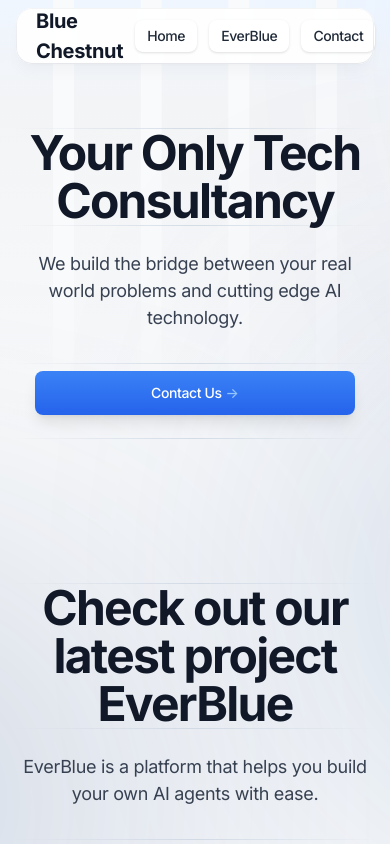
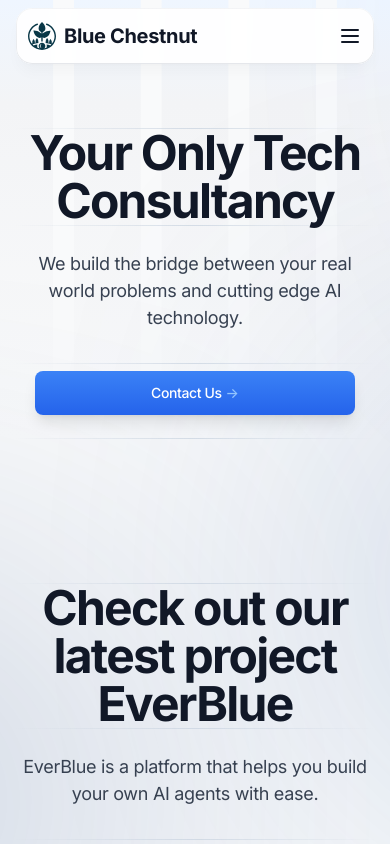
Before and after one commit to Blue-Chestnut/landingpage, a Next.js app: page / in a window 390 px wide. Shown: the top 844 px of the page. Built offline with nearby package versions, Linux system fonts and the light colour scheme.

Commit message:
did some mobile adjustments

```diff
--- a/components/ui/footer.tsx
+++ b/components/ui/footer.tsx
@@ -216,8 +216,11 @@
       </div>
 
       {/* Big text */}
-      <div className="relative -mt-16 h-60 w-full" aria-hidden="true">
-        <div className="pointer-events-none absolute left-1/2 -z-10 -translate-x-1/2 text-center text-[248px] font-bold leading-none before:bg-gradient-to-b before:from-gray-200 before:to-gray-100/30 before:to-80% before:bg-clip-text before:text-transparent before:content-['BlueChestnut'] after:absolute after:inset-0 after:bg-gray-300/70 after:bg-clip-text after:text-transparent after:mix-blend-darken after:content-['BlueChestnut'] after:[text-shadow:0_1px_0_white]">
+      <div
+        className="relative -mt-16 pt-8 sm:pt-3 h-60 w-full"
+        aria-hidden="true"
+      >
+        <div className="pointer-events-none absolute left-1/2 -z-10 -translate-x-1/2 text-center text-[14vw] font-bold leading-none before:bg-gradient-to-b before:from-gray-200 before:to-gray-100/30 before:to-80% before:bg-clip-text before:text-transparent before:content-['BlueChestnut'] after:absolute after:inset-0 after:bg-gray-300/70 after:bg-clip-text after:text-transparent after:mix-blend-darken after:content-['BlueChestnut'] after:[text-shadow:0_1px_0_white]">
         </div>
         {/* Glow */}
         <div
--- a/components/ui/header.tsx
+++ b/components/ui/header.tsx
@@ -1,7 +1,10 @@
 import Link from "next/link";
 import Logo from "./logo";
+import { useState } from "react";
 
 export default function Header() {
+  const [mobileMenuOpen, setMobileMenuOpen] = useState(false);
+
   return (
     <header className="fixed top-2 z-30 w-full md:top-6">
       <div className="mx-auto max-w-6xl px-4 sm:px-6">
@@ -12,12 +15,30 @@
             <span className="text-xl font-bold pl-2">Blue Chestnut</span>
           </div>
 
-          {/* Desktop sign in links */}
-          <ul className="flex flex-1 items-center justify-end gap-3">
+          {/* Hamburger menu button */}
+          <button
+            className="md:hidden"
+            onClick={() => setMobileMenuOpen(!mobileMenuOpen)}
+          >
+            <svg
+              className="h-6 w-6"
+              fill="none"
+              strokeLinecap="round"
+              strokeLinejoin="round"
+              strokeWidth="2"
+              viewBox="0 0 24 24"
+              stroke="currentColor"
+            >
+              <path d="M4 6h16M4 12h16M4 18h16"></path>
+            </svg>
+          </button>
+
+          {/* Desktop navigation */}
+          <ul className="hidden md:flex flex-1 items-center justify-end gap-8 pr-3">
             <li>
               <Link
                 href="/"
-                className="btn-sm bg-white text-gray-800 shadow hover:bg-gray-50"
+                className="text-gray-600 hover:text-gray-900 transition-colors duration-150"
               >
                 Home
               </Link>
@@ -25,7 +46,7 @@
             <li>
               <Link
                 href="/everblue"
-                className="btn-sm bg-white text-gray-800 shadow hover:bg-gray-50"
+                className="text-gray-600 hover:text-gray-900 transition-colors duration-150"
               >
                 EverBlue
               </Link>
@@ -33,12 +54,41 @@
             <li>
               <Link
                 href="/contact"
-                className="btn-sm bg-white text-gray-800 shadow hover:bg-gray-50"
+                className="text-gray-600 hover:text-gray-900 transition-colors duration-150"
               >
                 Contact
               </Link>
             </li>
           </ul>
+
+          {/* Mobile menu */}
+          {mobileMenuOpen && (
+            <div className="absolute right-0 top-full mt-2 w-48 rounded-md bg-white shadow-lg md:hidden">
+              <div className="py-1">
+                <Link
+                  href="/"
+                  className="block px-4 py-2 text-gray-800 hover:bg-gray-100"
+                  onClick={() => setMobileMenuOpen(false)}
+                >
+                  Home
+                </Link>
+                <Link
+                  href="/everblue"
+                  className="block px-4 py-2 text-gray-800 hover:bg-gray-100"
+                  onClick={() => setMobileMenuOpen(false)}
+                >
+                  EverBlue
+                </Link>
+                <Link
+                  href="/contact"
+                  className="block px-4 py-2 text-gray-800 hover:bg-gray-100"
+                  onClick={() => setMobileMenuOpen(false)}
+                >
+                  Contact
+                </Link>
+              </div>
+            </div>
+          )}
         </div>
       </div>
     </header>
```
